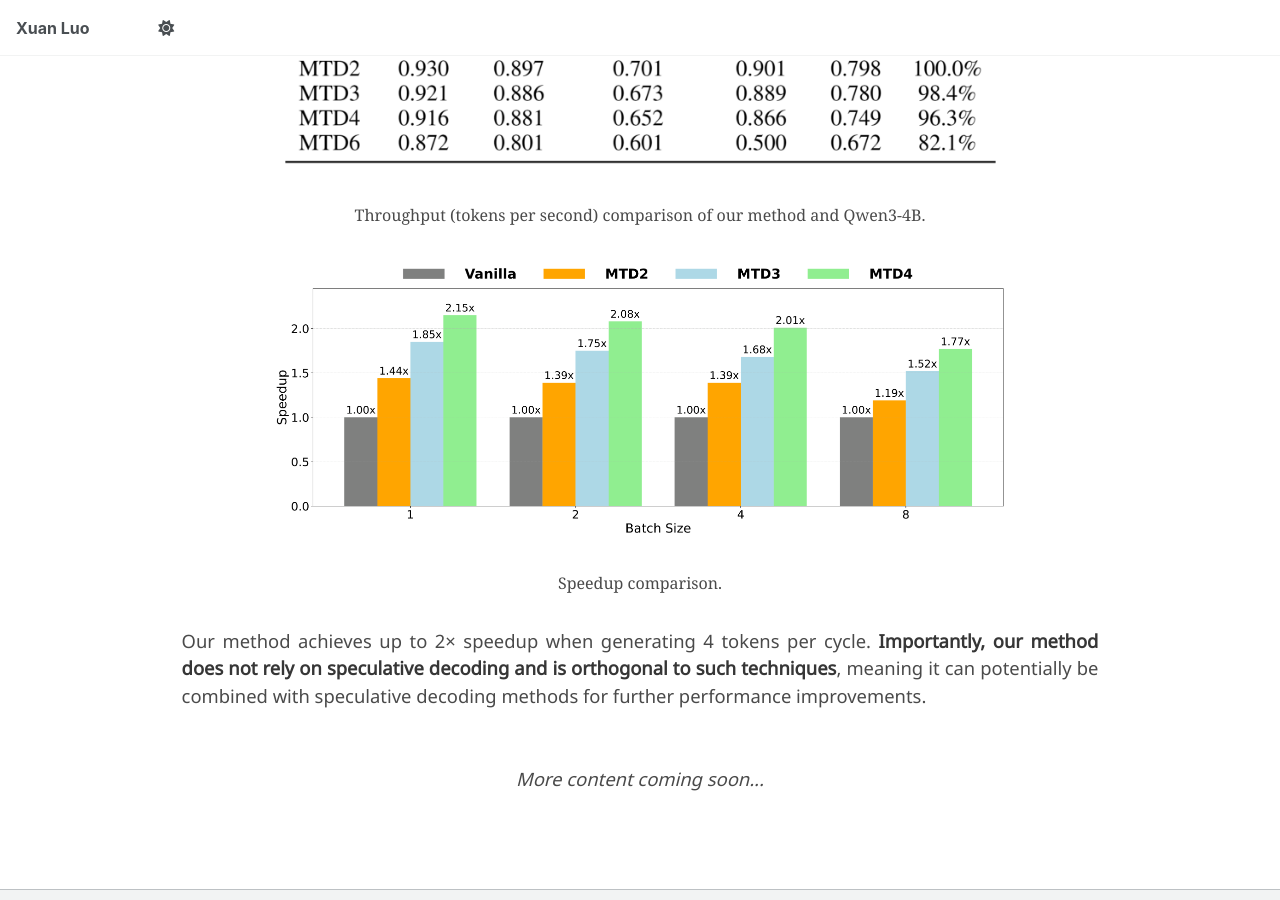
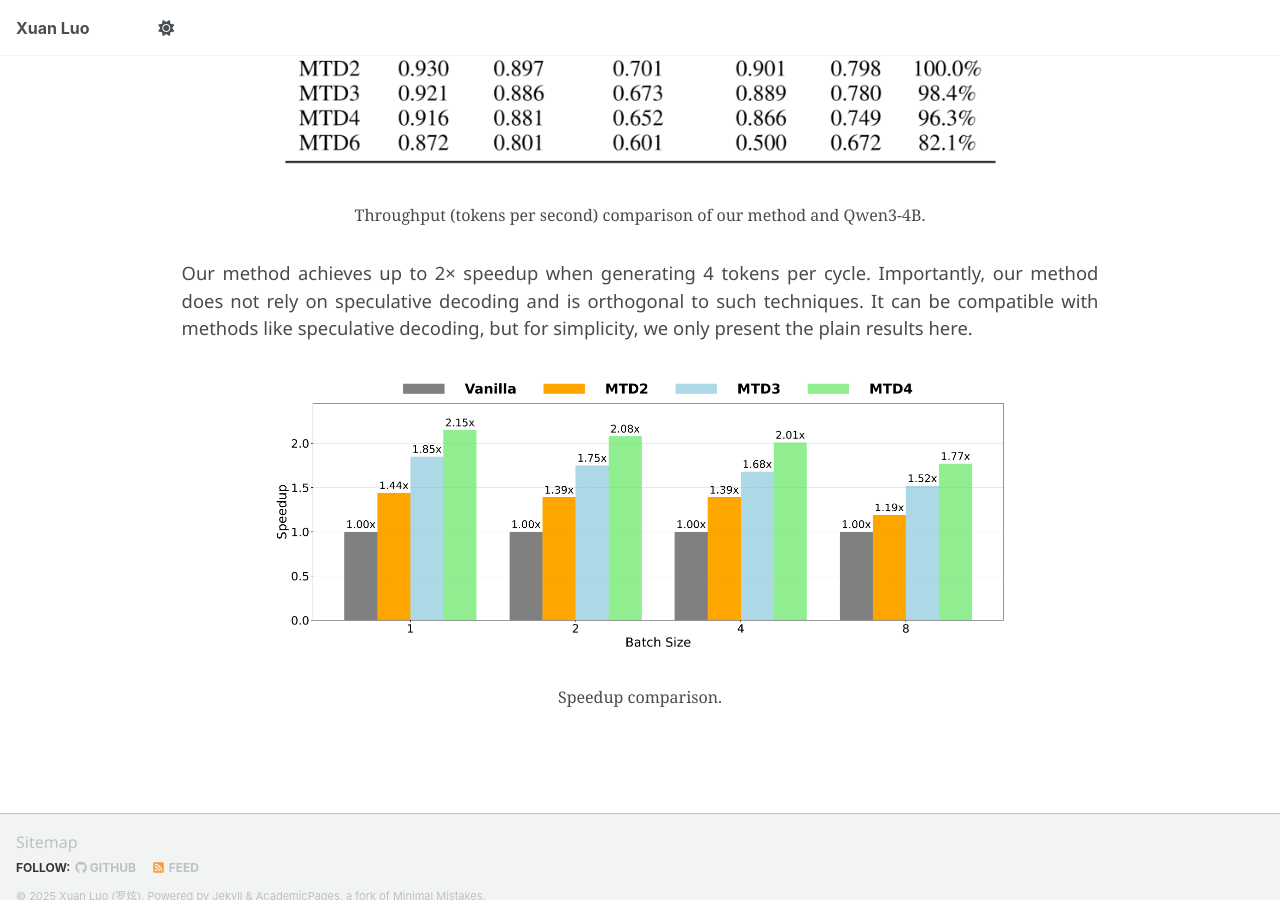
Before and after one commit to luoxuan-cs/luoxuan-cs.github.io, a Jekyll site: the page built from _pages/dmtd.md, in a window 1280 px wide and 900 px high, scrolled down 2744 px. Built offline with Jekyll 4.4.1, drawn with Linux system fonts in a browser that asks for light colours; some web fonts are replaced; a style sheet for code colours, icons or effects is not loaded.

Commit message:
Reorganize Results section: move fig4 after speedup text and remove placeholder

```diff
--- a/_pages/dmtd.md
+++ b/_pages/dmtd.md
@@ -172,32 +172,20 @@ permalink: /dmtd/
             Throughput (tokens per second) comparison of our method and Qwen3-4B.
           </figcaption>
         </figure>
+        <div class="content has-text-justified" style="margin-top: 2rem;">
+          <p>
+            Our method achieves up to 2× speedup when generating 4 tokens per cycle. Importantly, our method does not rely on speculative decoding and is orthogonal to such techniques. It can be compatible with methods like speculative decoding, but for simplicity, we only present the plain results here.
+          </p>
+        </div>
         <figure style="margin-top: 2rem;">
           <img src="/images/dmtd/fig4.png" alt="Speedup Comparison" style="width: 80%;">
           <figcaption class="has-text-centered is-size-6" style="margin-top: 1rem;">
             Speedup comparison.
           </figcaption>
         </figure>
-        <div class="content has-text-justified" style="margin-top: 2rem;">
-          <p>
-            Our method achieves up to 2× speedup when generating 4 tokens per cycle. <strong>Importantly, our method does not rely on speculative decoding and is orthogonal to such techniques</strong>, meaning it can potentially be combined with speculative decoding methods for further performance improvements.
-          </p>
-        </div>
       </div>
     </div>
     <!--/ Results. -->
-
-    <!-- Placeholder for future content -->
-    <div class="columns is-centered has-text-centered">
-      <div class="column is-four-fifths">
-        <div class="content has-text-justified">
-          <p style="text-align: center; font-style: italic; margin-top: 2rem;">
-            More content coming soon...
-          </p>
-        </div>
-      </div>
-    </div>
-    <!--/ Placeholder -->
   </div>
 </section>
 
```
